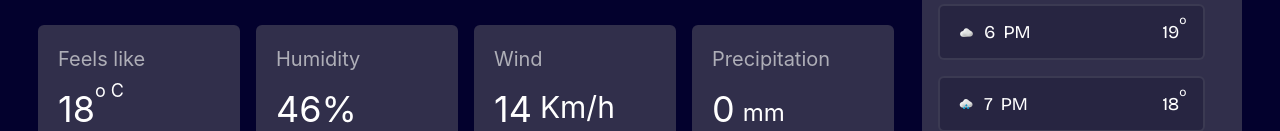
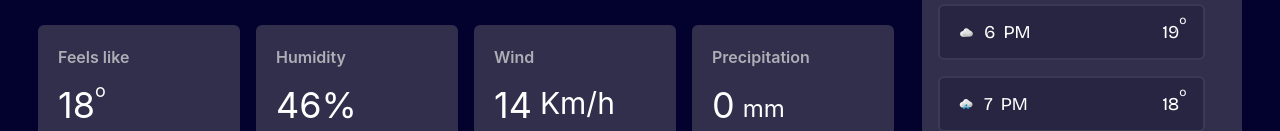
Before and after one commit to Mayowa-de/Frontend-mentor-hack-weather-app, a React (Vite) app: page / in a window 1280 px wide. Shown: the part 679-810 px from the top of the page. Built offline with nearby package versions, Linux system fonts and the light colour scheme; a web font is replaced by a local one.

Commit message:
adjust font and text size

```diff
--- a/src/Hero/SubCloud.jsx
+++ b/src/Hero/SubCloud.jsx
@@ -4,27 +4,27 @@ export default function SubCloud() {
   return (
     <div className="flex gap-4 justify-start  w-full font-Inter">
       <div className="flex flex-col gap-4 bg-card text-white rounded-md p-5 w-full">
-        <h5 className="text-xl text-borderColor">Feels like</h5>
+        <h5 className="text-base font-semibold text-borderColor">Feels like</h5>
         <div className="flex">
           <h1 className="text-4xl">18</h1>
-          <span className="-mt-3 text-2 flex">o C</span>
+          <span className="-mt-2 text-2 flex">o </span>
         </div>
       </div>
       <div className="flex flex-col gap-4 bg-card text-white rounded-md  p-5 w-full font-Inter">
-        <h5 className="text-xl text-borderColor">Humidity</h5>
+        <h5 className="text-base font-semibold text-borderColor">Humidity</h5>
         <div className="flex">
           <h1 className="text-4xl">46%</h1>
         </div>
       </div>
       <div className="flex flex-col gap-4 bg-card text-white rounded-md  p-5 w-full font-Inter">
-        <h5 className="text-xl text-borderColor">Wind</h5>
+        <h5 className="text-base font-semibold text-borderColor">Wind</h5>
         <div className="flex">
           <h1 className="text-4xl font-Inter">14</h1>
           <span className="text-3xl flex  ml-2 font-Inter">Km/h</span>
         </div>
       </div>
       <div className="flex flex-col gap-4 bg-card text-white rounded-md p-5 w-full font-Inter">
-        <h5 className="text-xl text-borderColor">Precipitation</h5>
+        <h5 className="text-base font-semibold text-borderColor">Precipitation</h5>
         <div className="flex">
           <h1 className="text-4xl font-Inter">0</h1>
           <span className="text-2xl mt-2 ml-2 flex text-Inter">mm</span>
```
